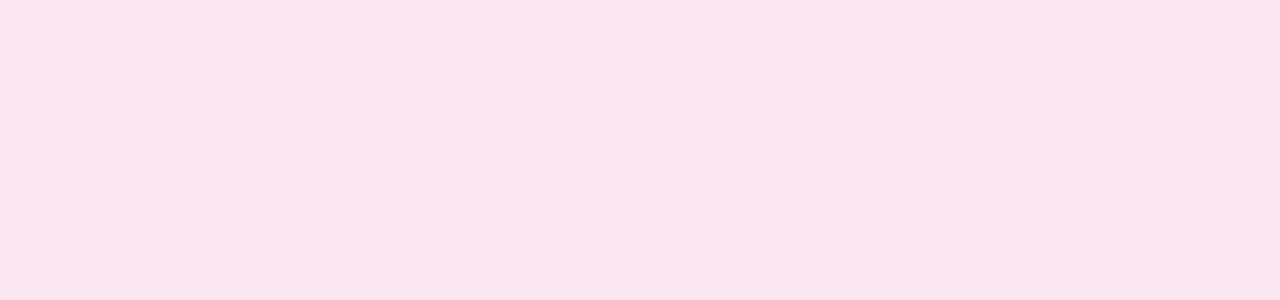
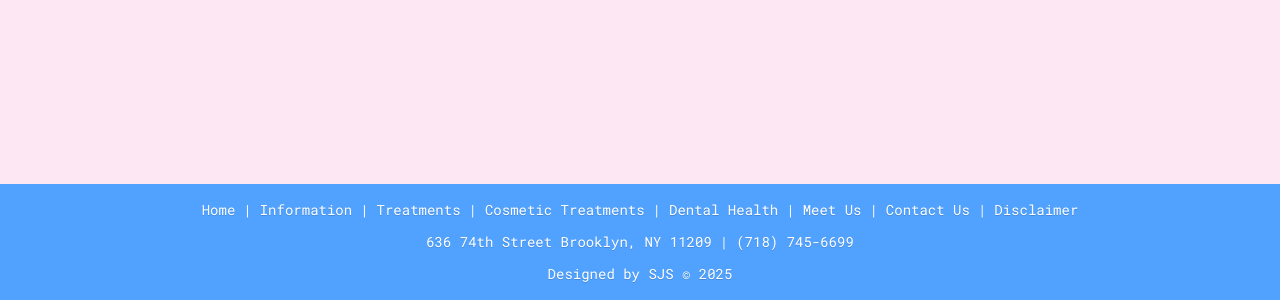
Before and after one commit to samSharivker/sokol-dentistry, a Next.js app: page / in a window 1280 px wide. Shown: the part 693-993 px from the top of the page. Before the commit the page ends 800 px from the top, so only its background shows below. Built offline with nearby package versions, Linux system fonts and the light colour scheme.

Commit message:
footer complete

```diff
--- a/app/layout.tsx
+++ b/app/layout.tsx
@@ -2,6 +2,7 @@ import type { Metadata } from "next";
 import { Roboto, Roboto_Mono } from "next/font/google";
 import "./globals.css";
 import Header from "../components/Header";
+import Footer from "../components/Footer";
 
 const roboto = Roboto({
   subsets: ["latin"],
@@ -32,6 +33,7 @@ export default function RootLayout({
       <body className="bg-pink-100 font-roboto-mono antialiased">
         <Header />
         {children}
+        <Footer />
       </body>
     </html>
   );
--- a/app/page.tsx
+++ b/app/page.tsx
@@ -1,6 +1,6 @@
 export default function Home() {
   return (
-    <div className="min-h-full">
+    <div className="min-h-screen">
       <p>Home Page</p>
     </div>
   );
--- /dev/null
+++ b/components/Footer.tsx
@@ -0,0 +1,61 @@
+import Link from "next/link";
+
+export default function Footer() {
+  return (
+    <footer className="bg-blue-400 text-white text-shadow-2xs flex flex-col items-center justify-center gap-3 py-4 px-4 sm:px-8">
+      <nav
+        className="
+          flex flex-col items-center gap-1 text-center text-sm
+          sm:flex-row sm:flex-wrap sm:justify-center sm:gap-x-2 sm:gap-y-1
+        "
+      >
+        <Link href="/" className="hover:underline">Home</Link>
+        <span className="hidden sm:inline">|</span>
+
+        <Link href="/information" className="hover:underline">Information</Link>
+        <span className="hidden sm:inline">|</span>
+
+        <Link href="/treatments" className="hover:underline">Treatments</Link>
+        <span className="hidden sm:inline">|</span>
+
+        <Link href="/cosmetic-treatments" className="hover:underline">Cosmetic Treatments</Link>
+        <span className="hidden sm:inline">|</span>
+
+        <Link href="/dental-health" className="hover:underline">Dental Health</Link>
+        <span className="hidden sm:inline">|</span>
+
+        <Link href="/meet" className="hover:underline">Meet Us</Link>
+        <span className="hidden sm:inline">|</span>
+
+        <Link href="/contact" className="hover:underline">Contact Us</Link>
+        <span className="hidden sm:inline">|</span>
+
+        <Link href="/disclaimer" className="hover:underline">Disclaimer</Link>
+      </nav>
+
+      <div
+        className="
+          flex flex-col items-center text-center text-xs sm:text-sm
+          sm:flex-row sm:flex-wrap sm:justify-center sm:gap-x-2
+        "
+      >
+        <p className="wrap-break-words">
+          636 74th Street Brooklyn, NY 11209
+        </p>
+        <span className="hidden sm:inline">|</span>
+        <p className="whitespace-nowrap">(718) 745-6699</p>
+      </div>
+
+      <div className="text-xs sm:text-sm">
+        <a
+          href="https://samuelsharivker.com"
+          target="_blank"
+          rel="noopener noreferrer"
+          className="hover:underline"
+        >
+          Designed by SJS © 2025
+        </a>
+      </div>
+    </footer>
+  );
+}
```
